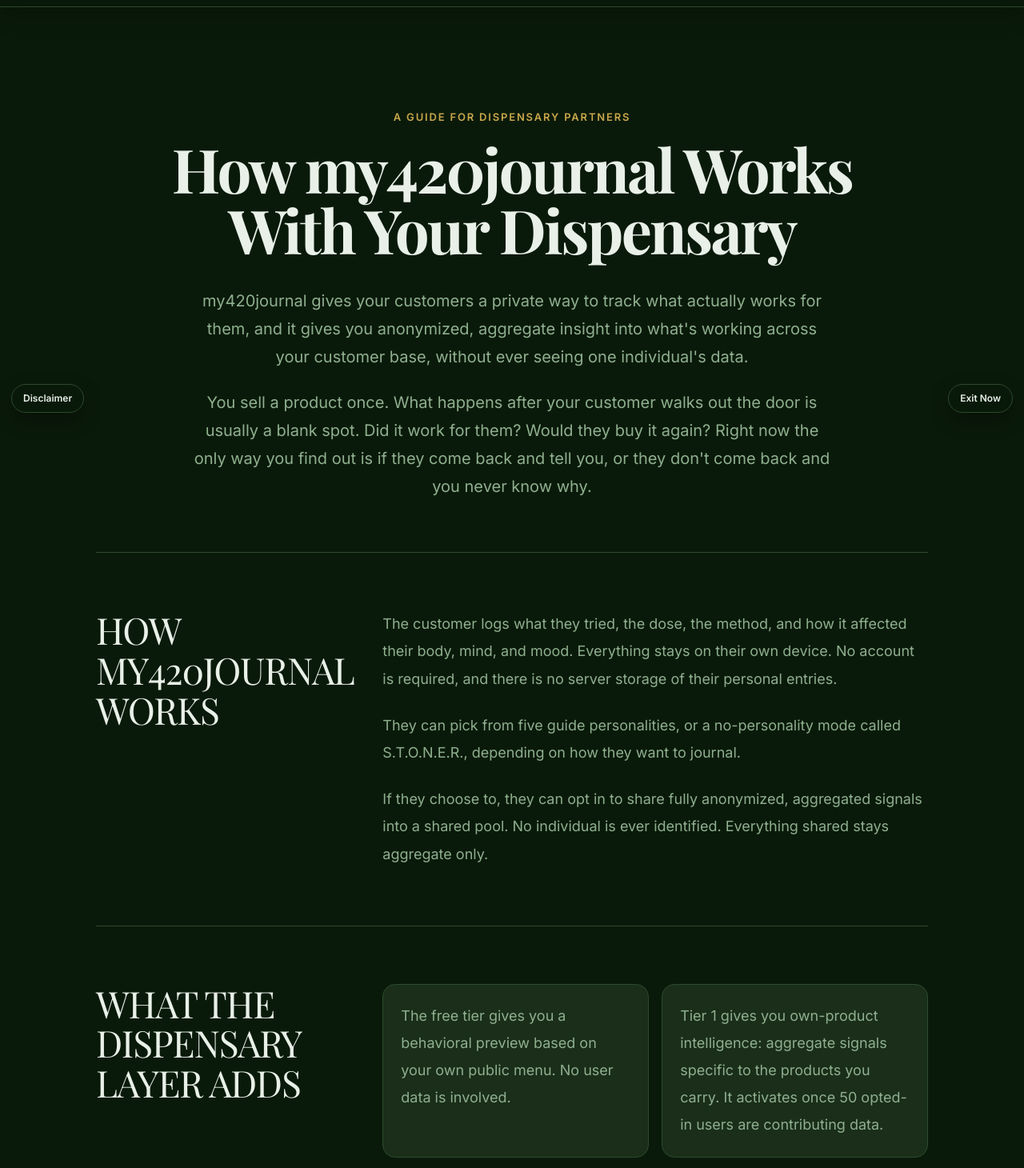
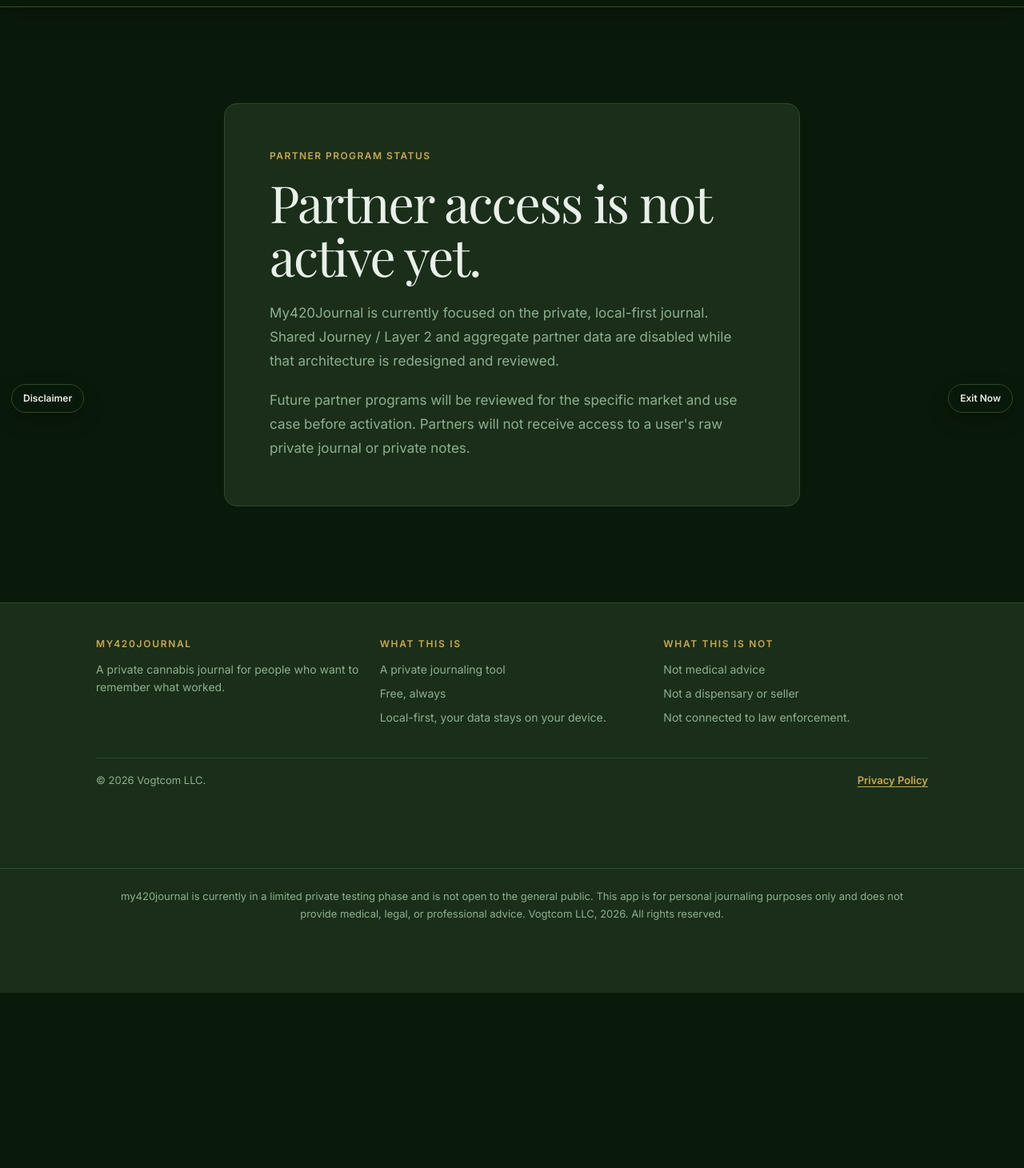
Before and after one commit to casevoiceai/my420journal-app, a React (Vite) app: page /partners in a window 1280 px wide. Shown: the part 270-1730 px from the top of the page at 80% size. After the commit the page ends 1511 px from the top, so only its background shows below. Built offline with nearby package versions, Linux system fonts and the light colour scheme.

Commit message:
Hold partner data program while Layer 2 is disabled

```diff
--- a/src/marketing/MarketingPartners.jsx
+++ b/src/marketing/MarketingPartners.jsx
@@ -1,220 +1,66 @@
 import MarketingLayout from './MarketingLayout'
-import { ContactSection } from './MarketingContact'
 import { marketingFonts, marketingPage, marketingPalette as S } from './marketingStyles'
-
-const howItWorks = [
-  'The customer logs what they tried, the dose, the method, and how it affected their body, mind, and mood. Everything stays on their own device. No account is required, and there is no server storage of their personal entries.',
-  'They can pick from five guide personalities, or a no-personality mode called S.T.O.N.E.R., depending on how they want to journal.',
-  'If they choose to, they can opt in to share fully anonymized, aggregated signals into a shared pool. No individual is ever identified. Everything shared stays aggregate only.',
-]
-
-const dispensaryLayer = [
-  'The free tier gives you a behavioral preview based on your own public menu. No user data is involved.',
-  'Tier 1 gives you own-product intelligence: aggregate signals specific to the products you carry. It activates once 50 opted-in users are contributing data.',
-  'Tier 2 gives you cross-product and competitor benchmarking, so you can see how your products compare to others in the category. It activates once 400 opted-in users are contributing data.',
-  'Tier 3 gives you cultivator and brand network intelligence: aggregate insight across the full brand and cultivator network, for larger operations.',
-]
-
-const valueCase = [
-  'You make better restocking decisions, because they are based on what customers actually report back, not just what sold once.',
-  'Your product recommendations are grounded in real aggregate outcomes instead of guesswork or rep pitches.',
-  "You understand your customer base's experience without adding a survey, a loyalty app, or any data collection burden on your staff.",
-]
-
-const whatWeAreNot = [
-  "my420journal is not a loyalty program. It is not an ad platform. We do not sell or show any individual customer's data, ever. Everything stays aggregate and opt-in only.",
-  'It does not replace your point-of-sale or inventory system. It adds insight on top of what you already do.',
-]
 
 export default function MarketingPartners() {
   return (
     <MarketingLayout>
       <section className="marketing-section marketing-section-bg-base">
-        <style>{partnersPageStyles}</style>
-        <div className="marketing-section-inner partners-page-shell">
-          <header className="partners-page-hero">
-            <p className="partners-page-subtitle">
-              A guide for dispensary partners
+        <div
+          className="marketing-section-inner"
+          style={{ maxWidth: marketingPage.contentWidth }}
+        >
+          <article style={{
+            backgroundColor: S.surface,
+            border: `1px solid ${S.border}`,
+            borderRadius: marketingPage.radius,
+            padding: 'clamp(28px, 6vw, 56px)',
+            boxSizing: 'border-box',
+          }}>
+            <p style={{
+              margin: '0 0 16px 0',
+              color: S.gold,
+              fontFamily: marketingFonts.inter,
+              fontSize: '12px',
+              fontWeight: 800,
+              letterSpacing: '0.12em',
+              textTransform: 'uppercase',
+            }}>
+              Partner program status
             </p>
-            <h1 className="partners-page-title">
-              How my420journal Works With Your Dispensary
+
+            <h1 style={{
+              margin: '0 0 24px 0',
+              color: S.textPrimary,
+              fontFamily: marketingFonts.playfair,
+              fontSize: 'clamp(38px, 7vw, 64px)',
+              lineHeight: 1.04,
+              letterSpacing: '-0.03em',
+            }}>
+              Partner access is not active yet.
             </h1>
-            <div className="partners-page-intro">
-              <p>
-                my420journal gives your customers a private way to track what actually works for them, and it gives you anonymized, aggregate insight into what's working across your customer base, without ever seeing one individual's data.
-              </p>
-              <p>
-                You sell a product once. What happens after your customer walks out the door is usually a blank spot. Did it work for them? Would they buy it again? Right now the only way you find out is if they come back and tell you, or they don't come back and you never know why.
-              </p>
-            </div>
-          </header>
 
-          <PartnersSection title="HOW MY420JOURNAL WORKS" paragraphs={howItWorks} />
-          <PartnersSection title="WHAT THE DISPENSARY LAYER ADDS" paragraphs={dispensaryLayer} cards />
-          <PartnersSection title="THE VALUE CASE" paragraphs={valueCase} />
-          <PartnersSection title="WHAT WE ARE NOT" paragraphs={whatWeAreNot} />
+            <p style={{
+              margin: '0 0 20px 0',
+              color: S.textSecondary,
+              fontFamily: marketingFonts.inter,
+              fontSize: '17px',
+              lineHeight: 1.75,
+            }}>
+              My420Journal is currently focused on the private, local-first journal. Shared Journey / Layer 2 and aggregate partner data are disabled while that architecture is redesigned and reviewed.
+            </p>
 
-          <section className="partners-page-section partners-page-getting-started">
-            <h2>GETTING STARTED</h2>
-            <p>
-              Let's have a short conversation about giving my420journal a look. Consider an early, full-access pilot, so we can learn together what's most useful to see before any tier or pricing commitment.
+            <p style={{
+              margin: 0,
+              color: S.textSecondary,
+              fontFamily: marketingFonts.inter,
+              fontSize: '17px',
+              lineHeight: 1.75,
+            }}>
+              Future partner programs will be reviewed for the specific market and use case before activation. Partners will not receive access to a user's raw private journal or private notes.
             </p>
-          </section>
+          </article>
         </div>
       </section>
-
-      <ContactSection
-        id="partners-contact"
-        tone="surface"
-        mode="partners"
-      />
     </MarketingLayout>
   )
 }
-
-function PartnersSection({ title, paragraphs, cards = false }) {
-  return (
-    <section className="partners-page-section">
-      <h2>{title}</h2>
-      <div className={cards ? 'partners-page-card-grid' : 'partners-page-copy'}>
-        {paragraphs.map((paragraph) => (
-          cards
-            ? <article key={paragraph} className="partners-page-card"><p>{paragraph}</p></article>
-            : <p key={paragraph}>{paragraph}</p>
-        ))}
-      </div>
-    </section>
-  )
-}
-
-const partnersPageStyles = `
-  .partners-page-shell {
-    width: 100%;
-    max-width: ${marketingPage.maxWidth};
-  }
-
-  .partners-page-hero {
-    max-width: 920px;
-    margin: 0 auto;
-    padding: 8px 0 64px;
-    text-align: center;
-  }
-
-  .partners-page-subtitle {
-    margin: 0 0 18px;
-    color: ${S.gold};
-    font-family: ${marketingFonts.inter};
-    font-size: 13px;
-    font-weight: 800;
-    letter-spacing: 0.14em;
-    line-height: 1.4;
-    text-transform: uppercase;
-  }
-
-  .partners-page-title {
-    margin: 0;
-    color: ${S.textPrimary};
-    font-family: ${marketingFonts.playfair};
-    font-size: clamp(42px, 7vw, 76px);
-    font-weight: 700;
-    letter-spacing: -0.035em;
-    line-height: 1;
-  }
-
-  .partners-page-intro {
-    max-width: 800px;
-    margin: 34px auto 0;
-  }
-
-  .partners-page-intro p {
-    margin: 0 0 22px;
-    color: ${S.textSecondary};
-    font-family: ${marketingFonts.inter};
-    font-size: clamp(17px, 2.2vw, 20px);
-    line-height: 1.75;
-  }
-
-  .partners-page-intro p:last-child {
-    margin-bottom: 0;
-  }
-
-  .partners-page-section {
-    display: grid;
-    grid-template-columns: minmax(0, 1fr);
-    gap: 24px;
-    padding: 56px 0;
-    border-top: 1px solid ${S.border};
-  }
-
-  .partners-page-section h2 {
-    margin: 0;
-    color: ${S.textPrimary};
-    font-family: ${marketingFonts.playfair};
-    font-size: clamp(30px, 5vw, 46px);
-    letter-spacing: -0.025em;
-    line-height: 1.08;
-  }
-
-  .partners-page-copy,
-  .partners-page-card-grid {
-    min-width: 0;
-  }
-
-  .partners-page-copy p,
-  .partners-page-card p,
-  .partners-page-getting-started > p {
-    margin: 0 0 24px;
-    color: ${S.textSecondary};
-    font-family: ${marketingFonts.inter};
-    font-size: 17px;
-    line-height: 1.82;
-  }
-
-  .partners-page-copy p:last-child,
-  .partners-page-card p:last-child,
-  .partners-page-getting-started > p:last-of-type {
-    margin-bottom: 0;
-  }
-
-  .partners-page-card-grid {
-    display: grid;
-    grid-template-columns: minmax(0, 1fr);
-    gap: 16px;
-  }
-
-  .partners-page-card {
-    padding: 22px;
-    border: 1px solid ${S.border};
-    border-radius: ${marketingPage.radius};
-    background: ${S.surface};
-    box-sizing: border-box;
-  }
-
-  .partners-page-getting-started {
-    padding-bottom: 16px;
-  }
-
-  @media (min-width: 860px) {
-    .partners-page-section {
-      grid-template-columns: minmax(260px, 0.42fr) minmax(0, 1fr);
-      gap: 72px;
-      padding: 72px 0;
-      align-items: start;
-    }
-
-    .partners-page-card-grid {
-      grid-template-columns: repeat(2, minmax(0, 1fr));
-    }
-
-    .partners-page-copy p,
-    .partners-page-card p,
-    .partners-page-getting-started > p {
-      font-size: 18px;
-      line-height: 1.9;
-    }
-
-    .partners-page-getting-started {
-      padding-bottom: 28px;
-    }
-  }
-`
```
